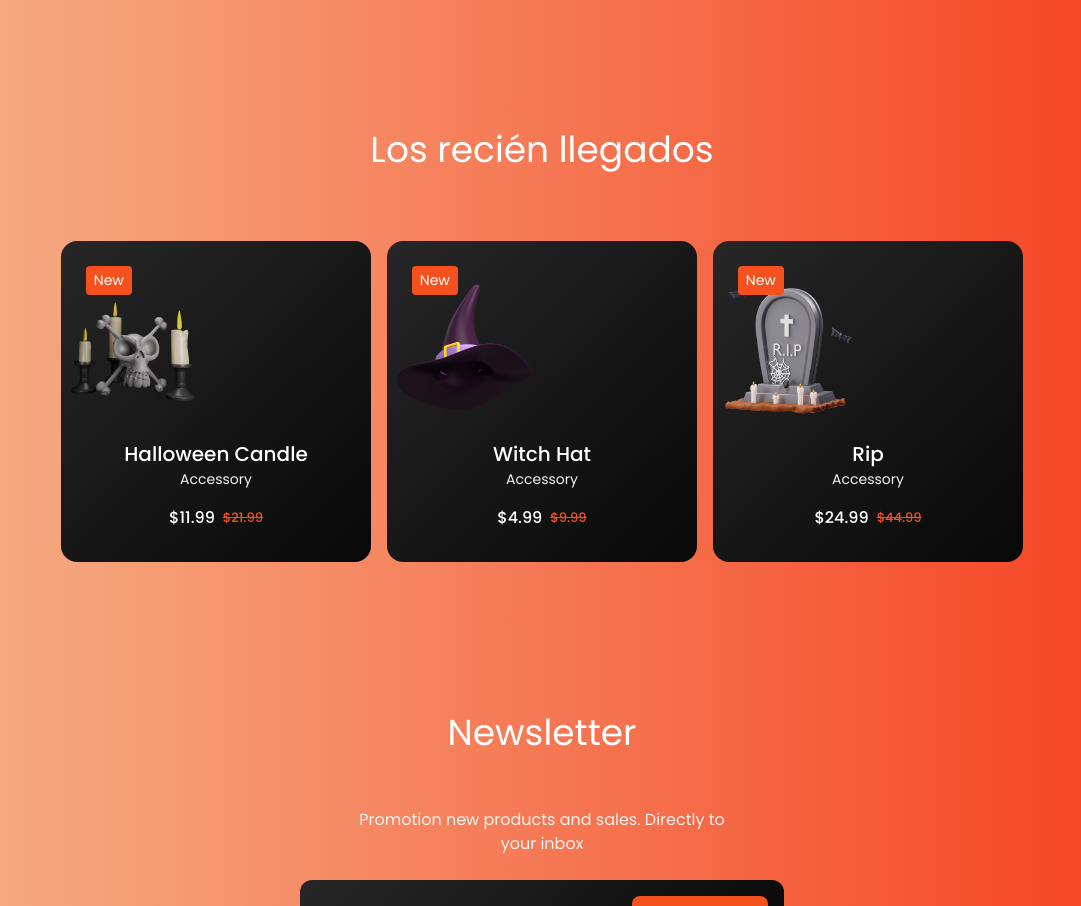
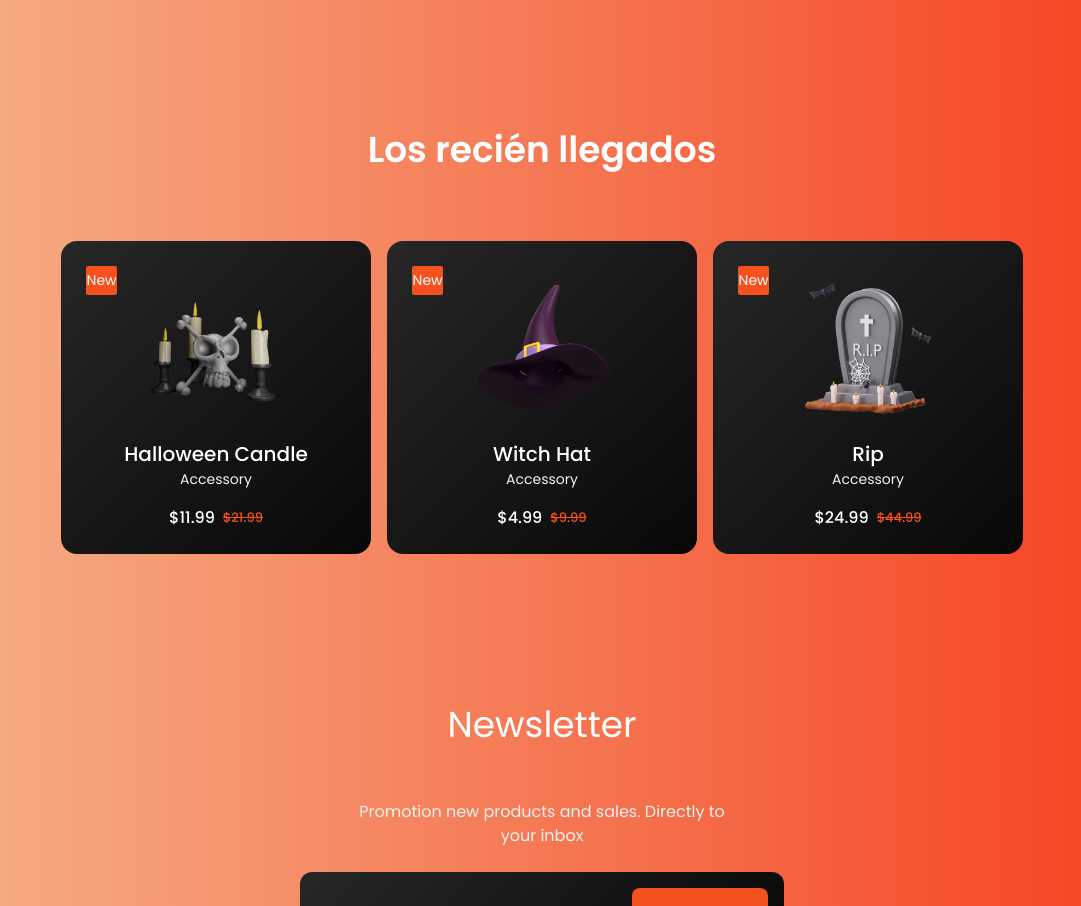
Before and after one commit to SebastianGerardo/halloween-project, a React (Vite) app: page / in a window 1280 px wide. Shown: the part 2940-3846 px from the top of the page, without its empty margins (98-1179 px from the left). Built offline with nearby package versions, Linux system fonts and the light colour scheme.

Commit message:
SG | Agregador

```diff
--- a/src/main.css
+++ b/src/main.css
@@ -239,15 +239,8 @@ button {
   .about__description {
     padding-right: 2rem;
   }
-  .new__content {
-    width: 310px;
-    border-radius: 1rem;
-    padding: 2rem 0;
-  }
-  .new__img {
-    width: 150px;
-  }
-  .new__img,
+
+
   .new__subtitle {
     margin-bottom: var(--mb-1);
   }
--- a/src/pages/Home/components/NuevosItems/NuevosItems.jsx
+++ b/src/pages/Home/components/NuevosItems/NuevosItems.jsx
@@ -21,17 +21,20 @@ export const NuevosItems = () => {
   }, []);
 
   return (
-    <section className="section new" id="new">
-      <h2 className="section__title">Los recién llegados</h2>
+    <section className="tw-pt-[4.5rem] tw-pr-0 tw-pb-8 tablet:tw-pt-[7rem] tablet:tw-pr-0 tablet:tw-pb-8" id="new">
+      <h2 className="large:tw-text-[2.25rem] large:tw-mb-12 tw-font-semibold tw-text-[1.25rem] tw-mb-8 tw-text-center">Los recién llegados</h2>
 
-      <div className="new__container container">
+      <div className="tw-pt-4 tw-max-w-[968px] tw-mx-6 max-[320px]:tw-mx-[1rem] large:tw-mx-auto">
         <div className="swiper new-swiper">
           <div className="swiper-wrapper">
             {/* Recorro la data existente para poder generar los datos estáticos */}
             {slideData.map((slide, index) => (
-              <div className="new__content swiper-slide" key={index}>
-                <div className="new__tag">{slide.tag}</div>
-                <img src={slide.image} alt="" className="new__img" />
+              <div className="new__content-bg tw-relative tw-w-[242px] tw-pt-8 tw-pb-6 tw-px-0 tw-rounded-xl
+                              tw-text-center tw-overflow-hidden tw-group large:tw-w-[310px] large:tw-rounded-2xl
+                              tw-py-8 swiper-slide" key={index}>
+                <div className="tw-absolute tw-top-[8%] tw-left-[8%] tw-bg-[#f4511f] tw-text-white tw-text-[.813rem]
+                                large:tw-text-[.875rem] tw-py-1 tw-px-[.05rem] tw-rounded-sm">{slide.tag}</div>
+                <img src={slide.image} alt="" className="tw-w-[120px] tw-mb-2 tw-transition tw-duration-[.3s] large:tw-w-[150px] large:tw-mb-4 tw-mx-auto group-hover:-tw-translate-y-2" />
                 <h3 className="new__title">{slide.title}</h3>
                 <span className="new__subtitle">{slide.subtitle}</span>
 
@@ -40,7 +43,9 @@ export const NuevosItems = () => {
                   <span className="new__discount">{slide.discount}</span>
                 </div>
 
-                <button className="button new__button">
+                <button className="tw-inline-flex tw-bg-[#F4511F] hover:tw-bg-[#F4420B] tw-text-white
+                                   tw-p-2 tw-absolute tw-rounded-[.25rem_.25rem_.75rem_.25rem] tw-w-9 tw-h-9 tw-bottom-0
+                                   -tw-right-12 tw-transition tw-duration-[.3s] group-hover:-tw-translate-x-12 new__button">
                   <i className="bx bx-cart-alt new__icon"></i>
                 </button>
               </div>
--- a/src/pages/Home/components/NuevosItems/nuevosItems.css
+++ b/src/pages/Home/components/NuevosItems/nuevosItems.css
@@ -1,33 +1,8 @@
 /*=============== NEW ARRIVALS ===============*/
-.new__container {
-  padding-top: 1rem;
-}
 
-.new__img {
-  width: 120px;
-  margin-bottom: var(--mb-0-5);
-  transition: 0.3s;
-}
 
-.new__content {
-  position: relative;
+.new__content-bg {
   background: var(--container-color);
-  width: 242px;
-  padding: 2rem 0 1.5rem 0;
-  border-radius: 0.75rem;
-  text-align: center;
-  overflow: hidden;
-}
-
-.new__tag {
-  position: absolute;
-  top: 8%;
-  left: 8%;
-  background-color: var(--first-color);
-  color: var(--title-color);
-  font-size: var(--small-font-size);
-  padding: 0.25rem 0.5rem;
-  border-radius: 0.25rem;
 }
 
 .new__title {
@@ -73,11 +48,3 @@
 .new__icon {
   font-size: 1.25rem;
 }
-
-.new__content:hover .new__img {
-  transform: translateY(-0.5rem);
-}
-
-.new__content:hover .new__button {
-  right: 0;
-}
```
